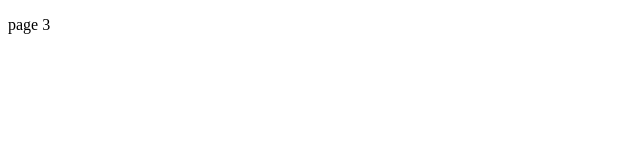
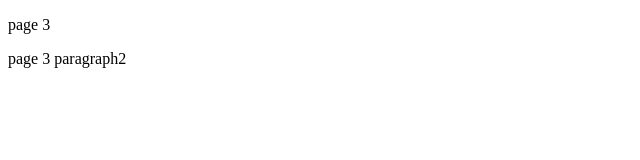
Before and after one commit to kalbek/git, a plain HTML site: page page3.html in a window 1280 px wide. Shown: the whole page, without its empty margins (0-640 px from the left). Drawn offline with Linux system fonts and the light colour scheme.

Commit message:
page3 modified  commit

```diff
--- a/page3.html
+++ b/page3.html
@@ -8,5 +8,6 @@
 </head>
 <body>
     <p>page 3</p>
+    <p>page 3 paragraph2</p>
 </body>
 </html>
```
